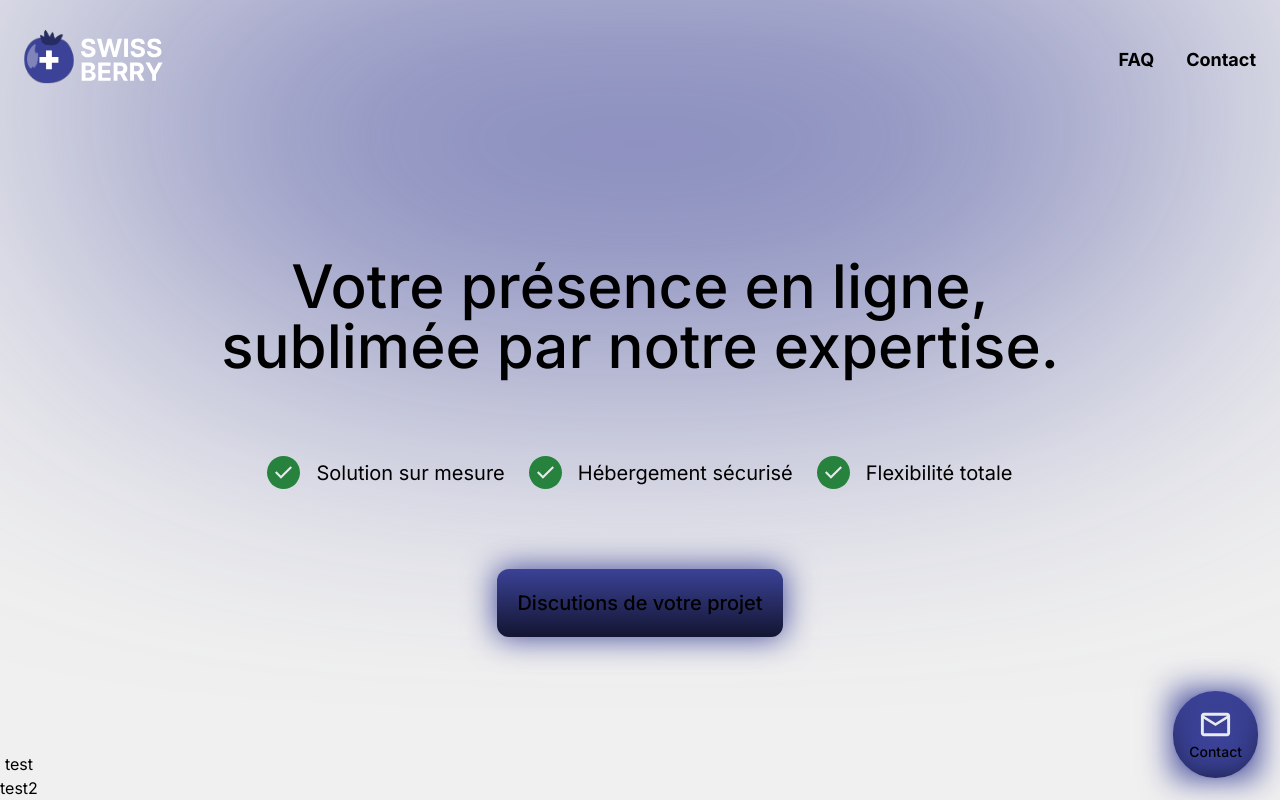
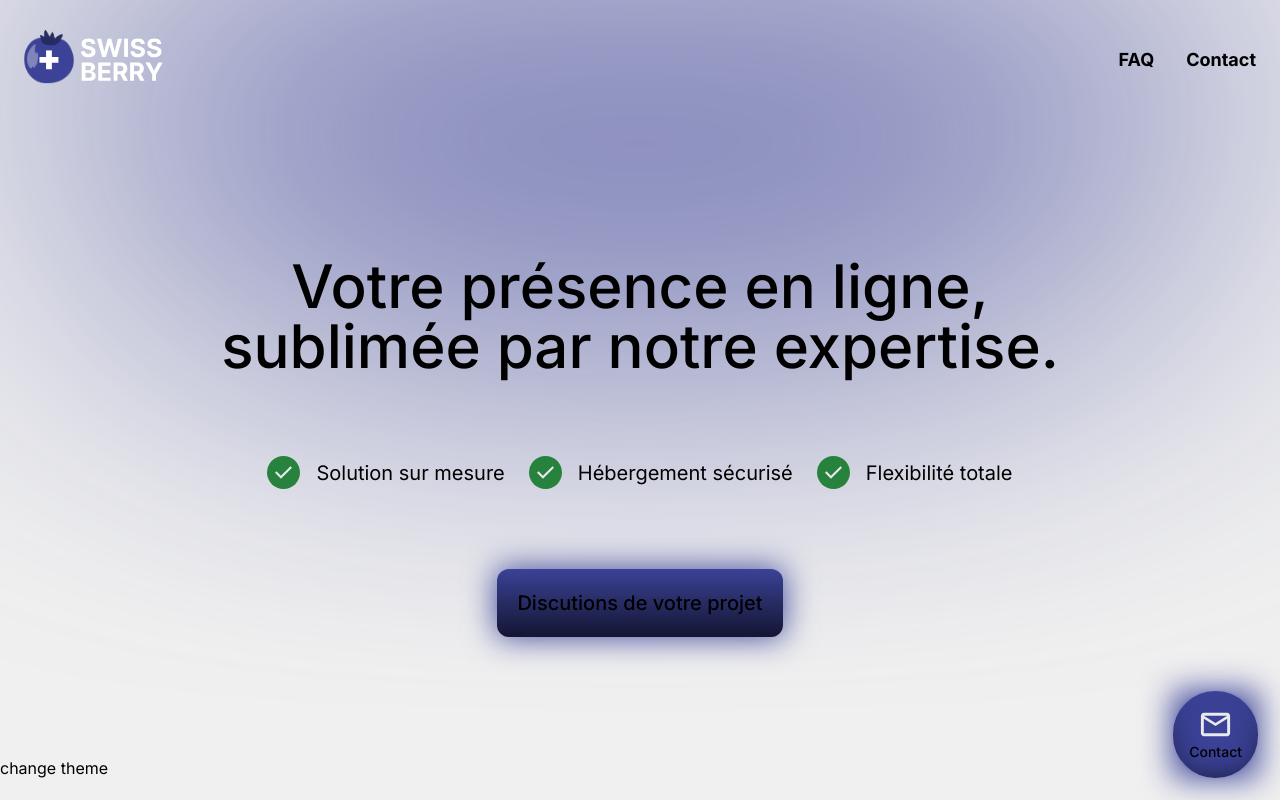
Before and after one commit to anthohn/swiss-berry, a Next.js app: page / in a window 1280 px wide. Shown: the top 800 px of the page. Built offline with nearby package versions, Linux system fonts and the light colour scheme.

Commit message:
bouton changer thème

```diff
--- a/app/layout.tsx
+++ b/app/layout.tsx
@@ -6,6 +6,7 @@ import { Toaster } from "react-hot-toast";
 import ContactBtn from "./components/ContactBtn";
 import Footer from "./components/Footer";
 import { ThemeToggle } from "./theme-toggle";
+import { ThemeProvider } from "next-themes";
 
 
 const inter = Inter({
@@ -65,6 +66,11 @@ export default function RootLayout({
   return (
     <html lang="fr" className={inter.className}>
       <body suppressHydrationWarning={true} className="bg-background-light dark:bg-background-dark">
+        <ThemeProvider
+          attribute="class"
+          enableSystem={true}
+          defaultTheme="system"
+        >
           <Header />
           <div className="max-w-screen-2xl mx-auto">
               {children}
@@ -73,6 +79,7 @@ export default function RootLayout({
           <Footer />
           <Toaster position="top-right" />
           <ContactBtn/>
+        </ThemeProvider>
       </body>
     </html>
   );
--- a/app/theme-toggle.tsx
+++ b/app/theme-toggle.tsx
@@ -1,19 +1,13 @@
 "use client";
 import { useTheme } from "next-themes";
-// import { Button } from "@/app/components/ui/button";
-// import { FaSun, FaMoon } from "react-icons/fa";
-
 
 export function ThemeToggle() {
 
     const {theme , setTheme} = useTheme();
-
     return (
-        <button className="bottom-0 absolute rounded-full" onClick={() => setTheme(theme === "light" ? "dark" : "light")}>
-            <p>test</p>
-            <p>test2</p>
-            {/* <FaSun className="absolute h-10 w-10 rotate-0 scale-100 dark:-rotate-90 dark:scale-0"></FaSun> */}
-            {/* <FaMoon className="absolute h-10 w-10 rotate-90 scale-0 dark:-rotate-0 dark:scale-100"></FaMoon> */}
+        <button className="fixed bottom-5 text-primary-light dark:bg-primary-light rounded-full"
+        onClick={() => setTheme(theme === "light" ? "dark" : "light")}>
+           change theme
         </button>
     )
 }
--- a/tailwind.config.ts
+++ b/tailwind.config.ts
@@ -6,6 +6,7 @@ const config: Config = {
     "./components/**/*.{js,ts,jsx,tsx,mdx}",
     "./app/**/*.{js,ts,jsx,tsx,mdx}",
   ],
+   darkMode: "class", // Ajout ici
   theme: {
     extend: {
       colors: {
```
Lines whose indentation alone changed are shown as unchanged.
